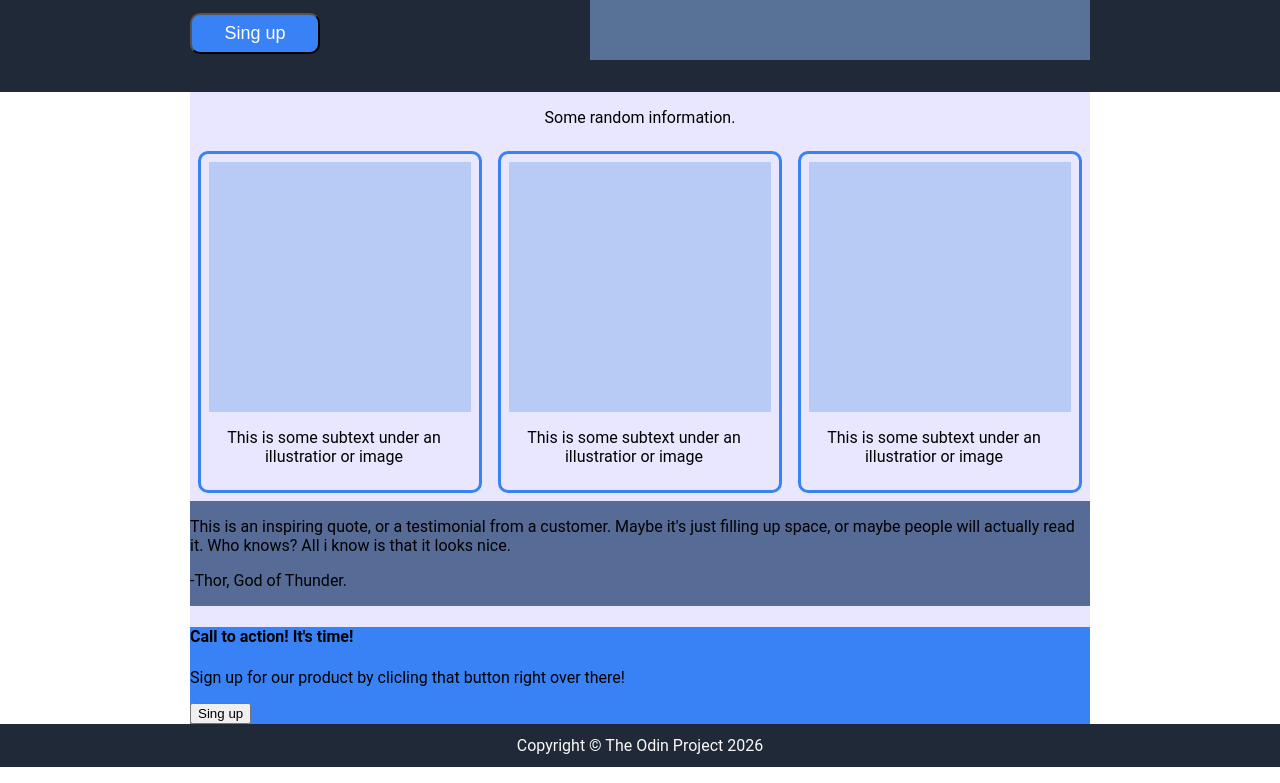
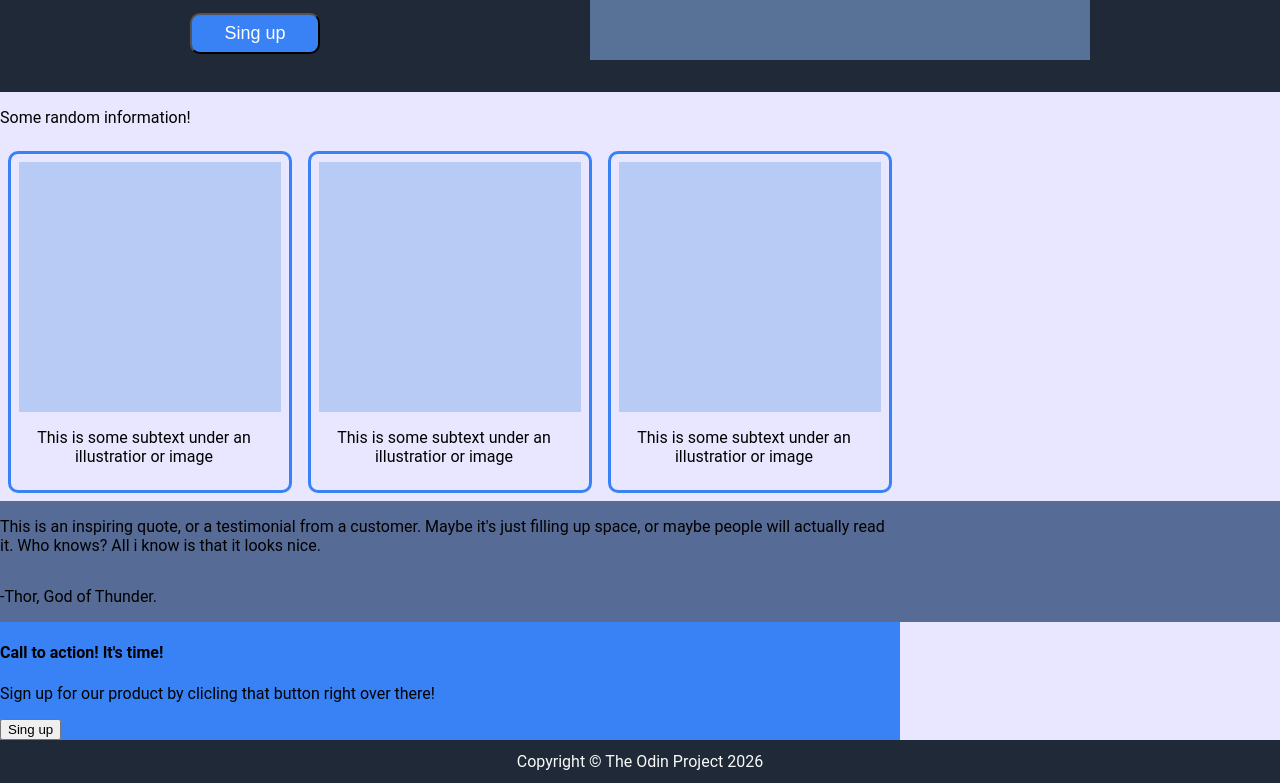
Before and after one commit to BokuNC/odin-landing-page, a plain HTML site: page index.html in a window 1280 px wide. Shown: the part 298-1081 px from the top of the page. Drawn offline with Linux system fonts and the light colour scheme.

Commit message:
improve html organization and defined classes
Worked on re-organizing the html for closer matching of the desired
outcome.

```diff
--- a/index.html
+++ b/index.html
@@ -8,7 +8,7 @@
 </head>
 <body>
     <div class="top">
-        <div class="wrapper">
+        <div class="cont-wrap">
             <div class="header">
                 <p class="logo">Header Logo</p>
                 <ul>
@@ -30,9 +30,9 @@
         </div>
     </div>
     <div class="content">
-        <div class="wrapper">
-            <div class="first">
-                <p>Some random information.</p>
+        <div class="first">
+            <div class="cont-wrap">
+                <p>Some random information!</p>
                 <div class="card-container">
                     <div class="card">
                         <div class="img-container"><img src="" alt=""></div>
@@ -48,11 +48,15 @@
                     </div>
                 </div>
             </div>
-            <div class="second">
+        </div>
+        <div class="second">
+            <div class="cont-wrap">
                 <p>This is an inspiring quote, or a testimonial from a customer. Maybe it's just filling up space, or maybe people will actually read it. Who knows? All i know is that it looks nice.</p>
-                <p class="sign">-Thor, God of Thunder.</p>
+                <p class="signed">-Thor, God of Thunder.</p>
             </div>
-            <div class="third">
+        </div>
+        <div class="third">
+            <div class="cont-wrap">
                 <div class="bluebox">
                     <div>
                         <h4>Call to action! It's time!</h4>
--- a/style.css
+++ b/style.css
@@ -23,7 +23,7 @@ body {
     align-items: center;
 }
 
-.wrapper {
+.cont-wrap {
     width: 900px;
     max-width: var(--max-width);
     display: flex;
@@ -110,17 +110,14 @@ body {
 .content {
     display: flex;
     flex-flow: column nowrap;
-    justify-content: center;
-    align-content: center;
-    align-items: center;
 }
 
 .first {
     display: flex;
     flex: 1;
     flex-flow: column nowrap;
-    text-align: center;
-    background-color: var(--bright-background);
+    /* text-align: center; */
+     background-color: var(--bright-background);
 }
 
 .card-container {
@@ -146,10 +143,12 @@ body {
 
 .second {
     background-color: var(--med-background);
+    flex: 1;
 }
 
 .third {
     background-color: var(--bright-background);
+    flex: 1;
 }
 
 .bluebox {
```
